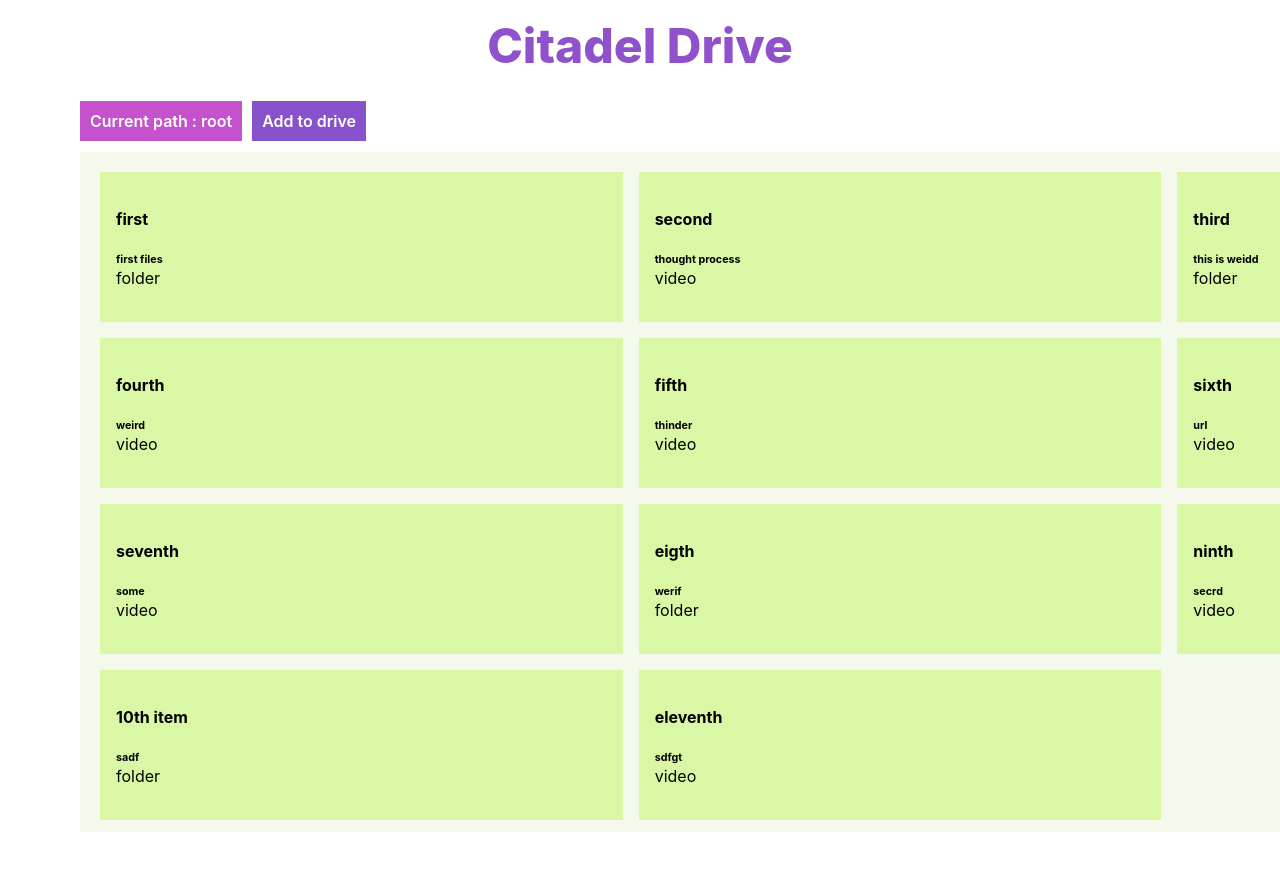
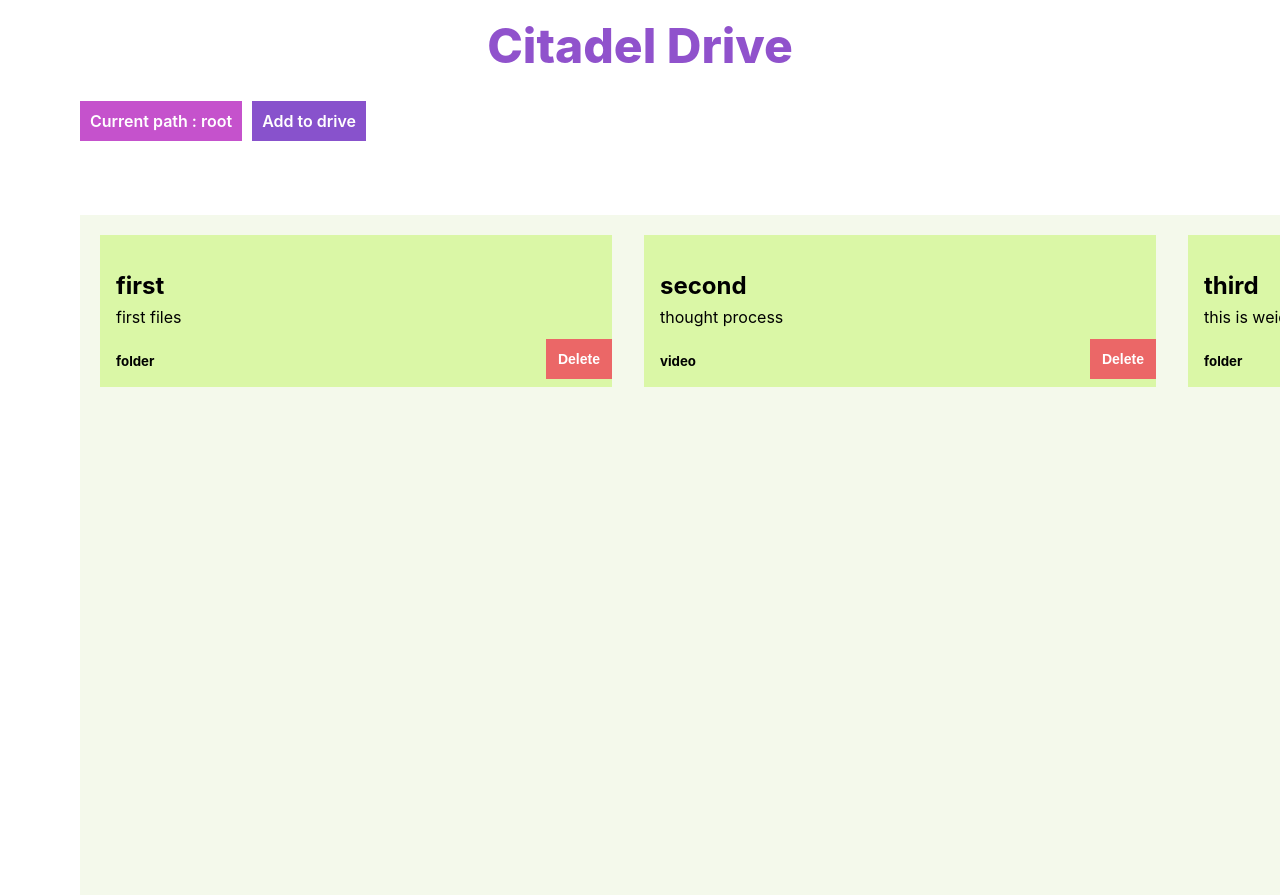
Before and after one commit to Tapudp/folder-movement, a React (Create React App) app: page / in a window 1280 px wide. Shown: the top 895 px of the page. Before the commit the page ends 832 px from the top, so only its background shows below. Built offline with nearby package versions, Linux system fonts and the light colour scheme.

Commit message:
- uuid generator added to support path identifiers - removed click action for video object files - add file to drive method - modal z-index at top - folder container to update and addition of delete button - root path and rootId to be maintained in the context state

```diff
--- a/package.json
+++ b/package.json
@@ -11,6 +11,7 @@
     "react-dom": "^18.2.0",
     "react-scripts": "5.0.1",
     "styled-components": "^5.3.5",
+    "uuid": "^9.0.0",
     "web-vitals": "^2.1.4"
   },
   "scripts": {
--- a/src/components/Folder.js
+++ b/src/components/Folder.js
@@ -7,15 +7,15 @@ const FolderWrapper = styled.div`
     grid-template-rows: 40px 40px 40px;
     padding: 1rem;
     height: 1fr;
-    cursor: pointer;
+    cursor: ${props => props.onClick ? 'pointer' : 'default'};
 `;
 
 export default function Folder({ fileName, fileContent, fileType, switchPath }) {
     return (
-        <FolderWrapper onClick={() => switchPath()}>
-            <h4>{fileName || ''}</h4>
-            <h6>{fileContent || ''}</h6>
-            <div>{fileType || ''}</div>
+        <FolderWrapper onClick={fileType !== 'video' ? () => switchPath() : null}>
+            <h2>{fileName || ''}</h2>
+            <p>{fileContent || ''}</p>
+            <h5>{fileType || ''}</h5>
         </FolderWrapper>
     )
 }
--- a/src/components/Modal.js
+++ b/src/components/Modal.js
@@ -9,6 +9,7 @@ const ModalWrapper = styled.div`
     width:100%;
     height: 100%;
     background: rgba(0, 0, 0, 0.6);
+    z-index: 999;
   }
 
   .modal-main-content {
--- a/src/constants.js
+++ b/src/constants.js
@@ -3,19 +3,11 @@ export const DEFAULT_FILE_DETAILS = {
     fileName: '',
     fileContent: '',
     fileType: 'folder',
-    path: '/'
+    parentPath: '/'
 };
 
 export const TEMPLATE_FILES = [
-    { fileContent: "first files", fileName: "first", fileType: 'folder', path: '/' },
-    { fileContent: "thought process ", fileName: "second", fileType: 'video', path: '/' },
-    { fileContent: "this is weidd", fileName: "third", fileType: 'folder', path: '/' },
-    { fileContent: "weird", fileName: "fourth", fileType: 'video', path: '/' },
-    { fileContent: "thinder", fileName: "fifth", fileType: 'video', path: '/' },
-    { fileContent: "url", fileName: "sixth", fileType: 'video', path: '/' },
-    { fileContent: "some", fileName: "seventh", fileType: 'video', path: '/' },
-    { fileContent: "werif", fileName: "eigth", fileType: 'folder', path: '/' },
-    { fileContent: "secrd", fileName: "ninth", fileType: 'video', path: '/' },
-    { fileContent: "sadf", fileName: "10th item", fileType: 'folder', path: '/' },
-    { fileContent: "sdfgt", fileName: "eleventh", fileType: 'video', path: '/' }
+    { fileContent: "first files", fileName: "first", fileType: 'folder', parentPath: '/' },
+    { fileContent: "thought process ", fileName: "second", fileType: 'video', parentPath: '/' },
+    { fileContent: "this is weidd", fileName: "third", fileType: 'folder', parentPath: '/' },
 ];
--- a/src/containers/AddContainer.js
+++ b/src/containers/AddContainer.js
@@ -1,5 +1,7 @@
 import React, { useState } from 'react';
+import { v4 as uuidv4 } from 'uuid';
 import styled from 'styled-components';
+
 import Modal from '../components/Modal';
 import { DEFAULT_FILE_DETAILS, DEFAULT_OBJECT_TYPES } from '../constants';
 import { useAppContext } from '../context-store';
@@ -65,7 +67,7 @@ export default function AddContainer() {
     const [err, setErr] = useState('');
     const [itemDetails, setItemDetails] = useState(() => DEFAULT_FILE_DETAILS);
 
-    const { state, setState, updatePathForUser } = useAppContext();
+    const { state, updatePathForUser, addFileToDrive } = useAppContext();
 
     const openModal = () => {
         toggle(true);
@@ -91,22 +93,29 @@ export default function AddContainer() {
     }
 
     const submitNewObject = () => {
-        console.log('<><> while submitting the path<><>', itemDetails, state.currentPath);
-        setItemDetails(p => ({ ...p, path: state.currentPath }))
         setErr('');
         const fileWithTheSameName = state.listOfFiles.find(item => item.fileName === itemDetails.fileName);
         if (fileWithTheSameName) {
             setErr('File already exists with this name, please try something different!');
             return;
         }
+
+        const newPathId = uuidv4();
+        const fileDetailsToPush = { ...itemDetails, parentPath: state.currentPath, parentPathId: state.currentPathId, ownPathId: newPathId };
         setErr('');
-        setState(p => ({ ...p, listOfFiles: [...p.listOfFiles, itemDetails] }));
+        addFileToDrive(fileDetailsToPush);
         closeModal();
     }
 
     return <Wrapper>
-        {state.currentPath !== '/' && <PathWrapper onClick={() => updatePathForUser('/')}>{'<-'} Go back to root</PathWrapper>}
-        <PathWrapper>Current path : {state.currentPath === '/' ? 'root' : state.currentPath}</PathWrapper>
+        {state.currentPath !== state.rootPath &&
+            <PathWrapper
+                onClick={() => updatePathForUser(state.rootPath, state.rootPathId)}
+            >
+                {'<-'} Go back to root
+            </PathWrapper>
+        }
+        <PathWrapper>Current path : {state.currentPath === state.rootPath ? 'root' : state.currentPath}</PathWrapper>
         <AddButton onClick={openModal}>Add to drive</AddButton>
         <Modal show={show} handleClose={closeModal}>
             <CreateObjectContainer>
--- a/src/containers/FolderContainer.js
+++ b/src/containers/FolderContainer.js
@@ -1,4 +1,4 @@
-import React from 'react';
+import React, { useEffect } from 'react';
 import { useAppContext } from '../context-store';
 import Folder from '../components/Folder';
 import styled from 'styled-components';
@@ -7,32 +7,60 @@ const FolderWrapper = styled.div`
     display: grid;
     flex-wrap: wrap;
     grid-template-columns: 1fr 1fr 1fr;
-    grid-auto-rows: minmax(150px, auto);
-    grid-gap: 1em;
+    grid-auto-rows: minmax(150px, 200px);
+    grid-gap: 2rem;
     height: 40rem;
     width: 100rem;
     overflow-y: auto;
     background-color: #F4F9EB;
     padding: 20px;
-    margin: 0 4rem;
+    margin:  4rem;
+`;
+
+const DeleteBtnContainer = styled.div`
+    display: flex;
+    justify-content: flex-end;
+    position: relative;
+    top: -3rem;
+    z-index: 9;
+
+    button {
+        border: 2px solid #EB6767;
+        background-color: #EB6767;
+        padding: 10px;
+        color: #fff;
+        font-weight: 600;
+        font-size: 14px;
+    }
 `;
 
 export default function FolderContainer() {
-    const { state, updatePathForUser } = useAppContext();
+    const { state: { listOfFiles, currentPathId }, updatePathForUser, deleteFile } = useAppContext();
 
-    if (state.listOfFiles.length < 1) {
+    if (listOfFiles.length < 1) {
         return <FolderWrapper> Start creating new file/objects </FolderWrapper>
+    }
+
+    const filesToRender = listOfFiles.filter(file => file.parentPathId === currentPathId);
+
+    if (filesToRender.length < 1) {
+        return <FolderWrapper>Start creating new file/objects inside this folder</FolderWrapper>
     }
 
     return (
         <FolderWrapper>
             {
-                state.listOfFiles.filter(file => file.path === state.currentPath).map((file, fileIdx) => (
-                    <Folder
-                        key={fileIdx}
-                        switchPath={() => updatePathForUser(file.fileName)}
-                        {...file}
-                    />
+                filesToRender.map((file, fileIdx) => (
+                    <div>
+                        <Folder
+                            key={fileIdx}
+                            switchPath={() => updatePathForUser(file.fileName, file.ownPathId)}
+                            {...file}
+                        />
+                        <DeleteBtnContainer>
+                            <button onClick={() => deleteFile(file)}>Delete</button>
+                        </DeleteBtnContainer>
+                    </div>
                 ))
             }
         </FolderWrapper>
--- a/src/context-store/index.js
+++ b/src/context-store/index.js
@@ -1,20 +1,35 @@
 import React from 'react';
 import { TEMPLATE_FILES } from '../constants';
+import { v4 as uuidv4 } from 'uuid';
 
 const AppContext = React.createContext();
 
 function AppContextProvider(props) {
+    const rootId = uuidv4();
+
+
     const [state, setState] = React.useState({
         currentPath: '/',
-        listOfFiles: TEMPLATE_FILES,
+        currentPathId: rootId,
+        rootPath: '/',
+        rootPathId: rootId,
+        listOfFiles: TEMPLATE_FILES.map(it => ({ ...it, parentPathId: rootId, ownPathId: uuidv4() })),
     });
 
-    const updatePathForUser = (path) => setState(p => ({ ...p, currentPath: path }));
+    const updatePathForUser = (path, pathId) => setState(p => ({ ...p, currentPath: path, currentPathId: pathId }));
+    const addFileToDrive = (fileDetails) => setState(p => ({ ...p, listOfFiles: [...p.listOfFiles, fileDetails] }));
+    const deleteFile = (fileDetails) => {
+        const resultantList = state.listOfFiles.filter(it => it.ownPathId !== fileDetails.ownPathId);
+        console.log('<><>result before delete<><>', resultantList);
+        setState(p => ({ ...p, listOfFiles: resultantList }))
+    };
+
     return (
-        <AppContext.Provider value={{ state, setState, updatePathForUser }}>
+        <AppContext.Provider value={{ state, updatePathForUser, addFileToDrive, deleteFile }}>
             {props.children}
         </AppContext.Provider>
     )
+
 }
 
 function useAppContext() {
```
